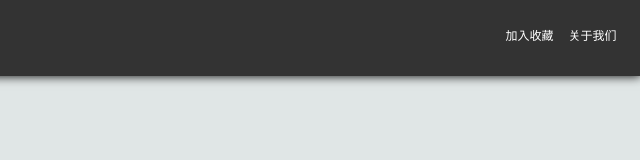
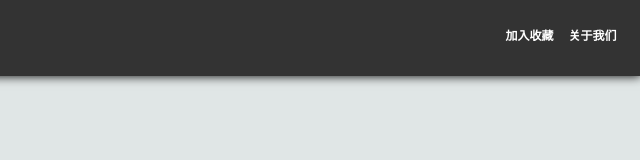
Before and after one commit to Akikonata/zhiyao99, a plain HTML site: page index.html in a window 1280 px wide. Shown: the full height of the page, 640-1280 px from the left. Drawn offline with Linux system fonts and the light colour scheme.

Commit message:
changed style

```diff
--- a/index.css
+++ b/index.css
@@ -6,5 +6,5 @@ body{font-size: 12px;margin: 0; padding: 70px 0 0 0; color:#333; background: #e0
 .product-block .price{color: #ae1d1d}
 .product-block .price .pull-left{font-size: 2em}
 .product-block .price .pull-right{font-size: 1.5em;line-height: 2em}
-.pull-right{float: right; display: inline-block;}
+.pull-right{float: right; display: inline-block; font-weight: bold;}
 .pull-left{float: left;;display: inline-block;}
```
